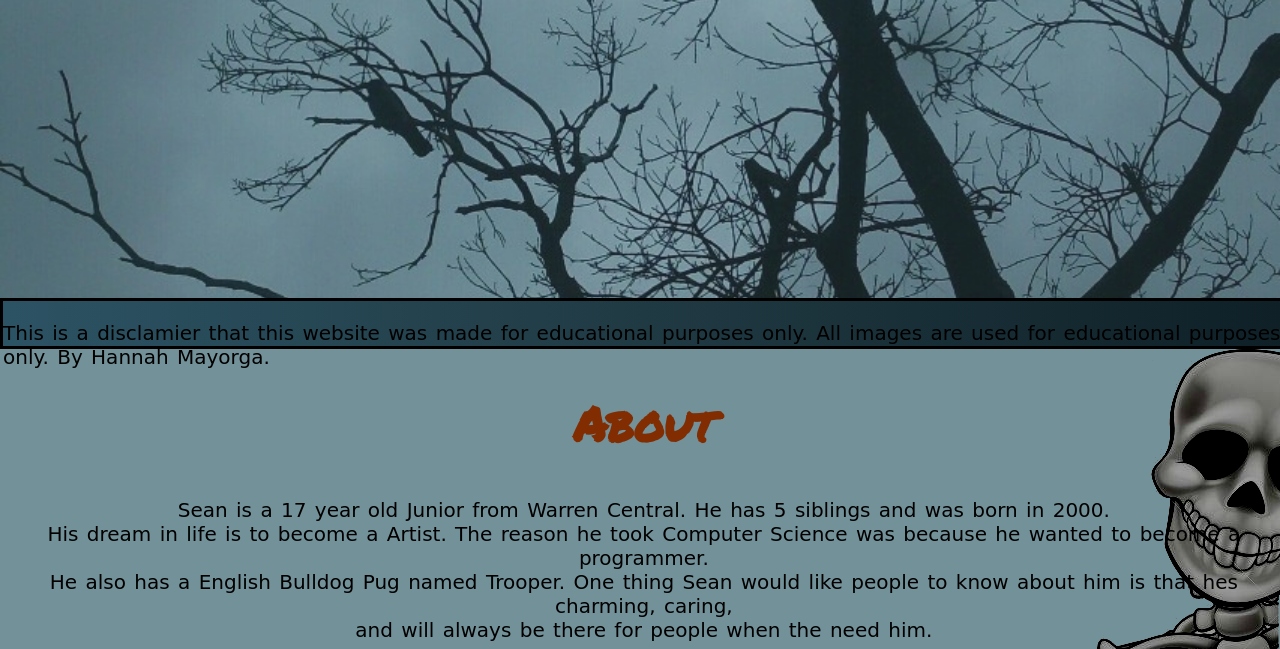
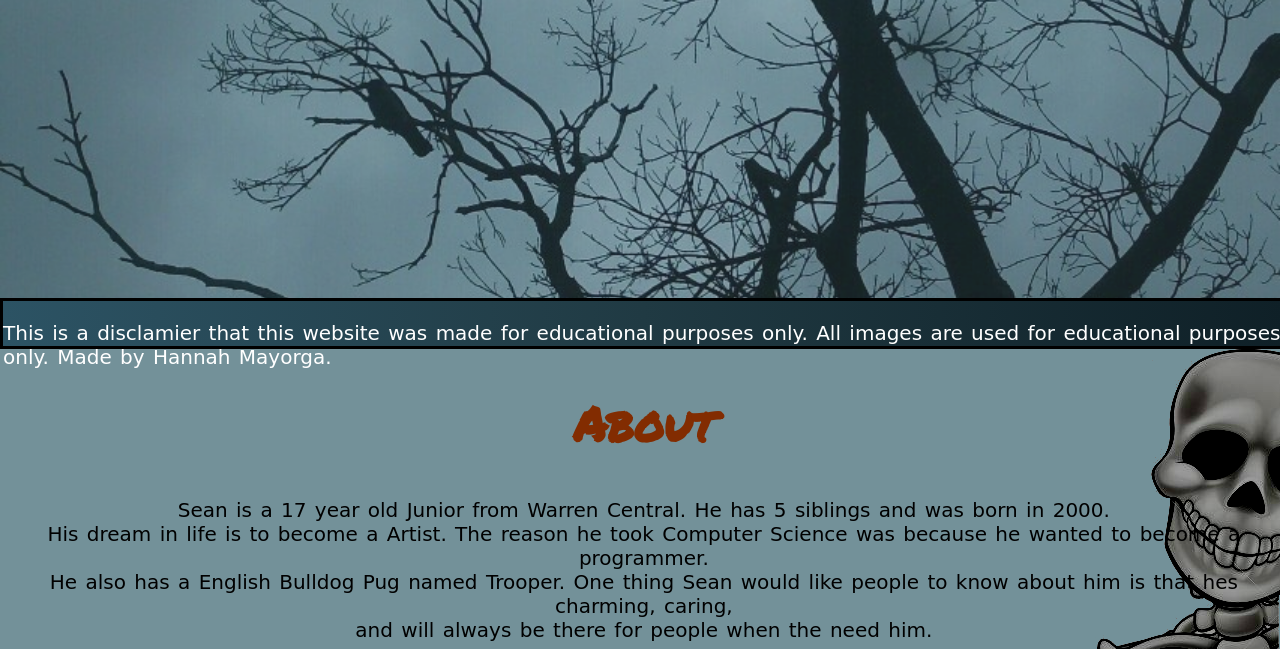
Before and after one commit to Hannah-Mayorga/Projects, a plain HTML site: page aboutyou/index.html in a window 1280 px wide. Shown: the part 451-1100 px from the top of the page. Drawn offline with Linux system fonts and the light colour scheme; a web font is replaced by a local one.

Commit message:
white text

```diff
--- a/aboutyou/index.css
+++ b/aboutyou/index.css
@@ -57,9 +57,6 @@ aside {
     width: 99.4%;
     text-align: center;
 }
-aside1 {
-    background-image: url(SkellyL.png);
-}
 img {
     border: 3px #822c01 solid;
 }
@@ -69,6 +66,7 @@ footer {
     bottom:0px;
     height:45px;
     width:100%;
-    border: 3px black solid;
+    color: white;
+    border: solid black 3px;
     background-image: linear-gradient(to left, #0f2027, #203a43, #2c5364);
 }
--- a/aboutyou/index.html
+++ b/aboutyou/index.html
@@ -15,10 +15,10 @@
         <section>
             <h2>About</h2>
             <p>Sean is a 17 year old Junior from Warren Central. He has 5 siblings and was born in 2000.
-                    <br> His dream in life is to become a Artist. The reason he took Computer Science was because he wanted to
-                    become a programmer.
-                    <br> He also has a English Bulldog Pug named Trooper. One thing Sean would like people to know about him
-                    is that hes charming, caring,
+                <br> His dream in life is to become a Artist. The reason he took Computer Science was because he wanted to become
+                a programmer.
+                <br> He also has a English Bulldog Pug named Trooper. One thing Sean would like people to know about him is that
+                hes charming, caring,
                 <br> and will always be there for people when the need him.
             </p>
         </section>
@@ -48,8 +48,8 @@
     </aside>
     <footer>
         <p>
-            This is a disclamier that this website was made for educational purposes only.
-            All images are used for educational purposes only. By Hannah Mayorga.
+            This is a disclamier that this website was made for educational purposes only. All images are used for educational purposes
+            only. Made by Hannah Mayorga.
         </p>
     </footer>
 </body>
```
Also changed, not shown: aboutyou/SkellyL.png (deleted). Lines whose indentation alone changed are shown as unchanged.
